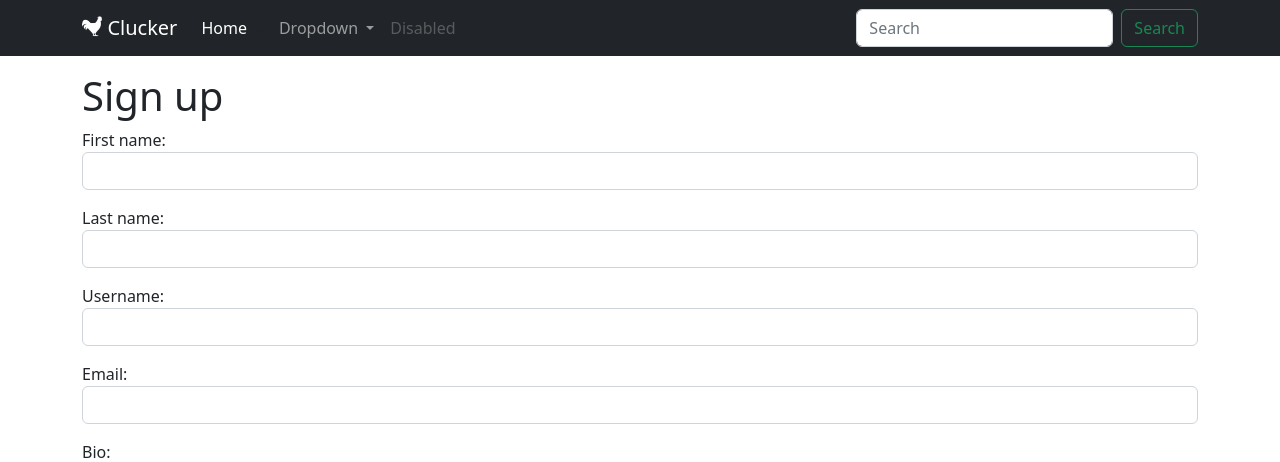
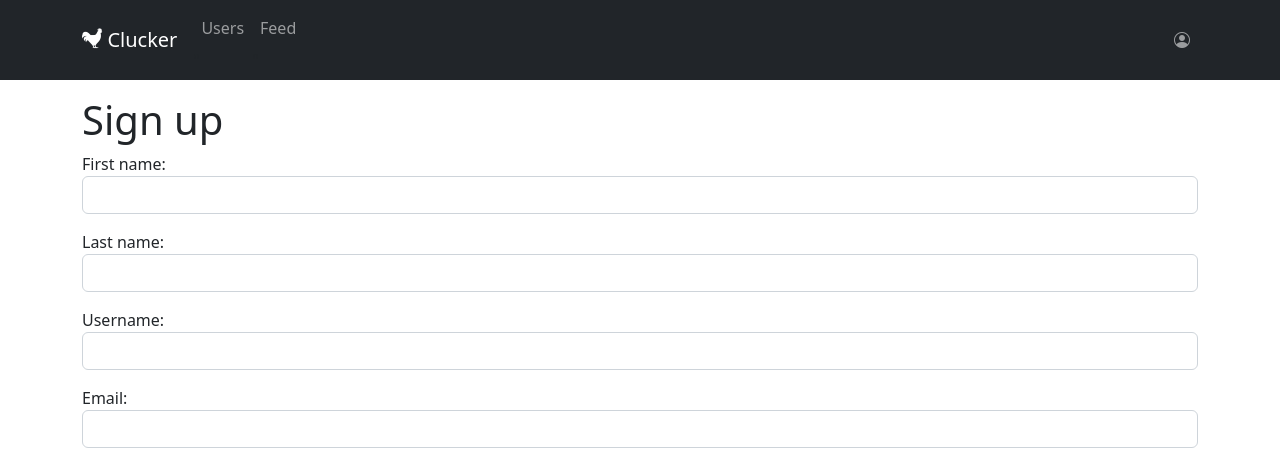
Before and after one commit to AbbasBinVakas/Clucker, a Django app: page /sign_up/ in a window 1280 px wide. Shown: the top 462 px of the page. Run offline with Django 4.2, Linux system fonts and the light colour scheme; some libraries are stand-ins or nearby versions; some web fonts are replaced.

Commit message:
Define menu in navbar

```diff
--- a/microblogs/templates/base.html
+++ b/microblogs/templates/base.html
@@ -11,6 +11,7 @@
     <link href="https://cdn.jsdelivr.net/npm/bootstrap@5.2.2/dist/css/bootstrap.min.css" rel="stylesheet" integrity="sha384-Zenh87qX5JnK2Jl0vWa8Ck2rdkQ2Bzep5IDxbcnCeuOxjzrPF/et3URy9Bv1WTRi" crossorigin="anonymous">
     <link href="{% static 'custom.css' %}" rel = "stylesheet">
     <link href="{% static 'chicken_font.css' %}" rel = "stylesheet">
+    <link rel="stylesheet" href="https://cdn.jsdelivr.net/npm/bootstrap-icons@1.5.0/font/bootstrap-icons.css">
 
     <title>Clucker</title>
 </head>
--- a/microblogs/templates/partials/navbar.html
+++ b/microblogs/templates/partials/navbar.html
@@ -9,30 +9,25 @@
       <div class="collapse navbar-collapse" id="navbarNavDarkDropdown">
         <ul class="navbar-nav me-auto mb-2 mb-lg-0">
             <li class="nav-item">
-                <a class ="nav-link active" aria-current="page" href="#">Home</a>
+                <a class="nav-link" href="#">Users</a>"
             </li>
             <li class="nav-item">
-                <a class="nav-link" href="#"></Link></a>"
+                <a class="nav-link" href="{% url 'feed' &}">Feed</a>"
             </li>
+        </ul>
+        <ul class="navbar-nav ms-auto mb-2 mb-lg-0">
             <li class="nav-item dropdown">
-                <a class="nav-link dropdown-toggle" href="#" role="button" data-bs-toggle="dropdown" aria-expanded="false">
-                Dropdown
+                <a class="nav-link" href="#" id="user-account-dropdown" role="button" data-bs-toggle="dropdown" aria-expanded="false">
+                <span class="bi-person-circle"></span>
                 </a>
-                <ul class="dropdown-menu dropdown-menu-dark">
-                    <li><a class="dropdown-item" href="#">Action</a></li>
-                    <li><a class="dropdown-item" href="#">Another action</a></li>
+                <ul class="dropdown-menu dropdown-menu-end" aria-lavelledby="user-account-dropdown">
+                    <li><a class="dropdown-item" href="#">Change profile</a></li>
+                    <li><a class="dropdown-item" href="#">Change password</a></li>
                     <li><hr class="dropdown-divider"></li>
-                    <li><a class="dropdown-item" href="#">Something else here</a></li>
+                    <li><a class="dropdown-item" href="{% url 'log_out' %}">Log out</a></li>
                 </ul>
             </li>
-            <li class="nav-item">
-                <a class="nav-link disabled">Disabled</a>
-            </li>
         </ul>
-        <form class="d-flex">
-            <input class="form-control me-2" type="search" placeholder="Search" aria-label="Search">
-            <button class="btn btn-outline-success" type="submit">Search</button>
-        </form>
       </div>
     </div>
   </nav>
```
